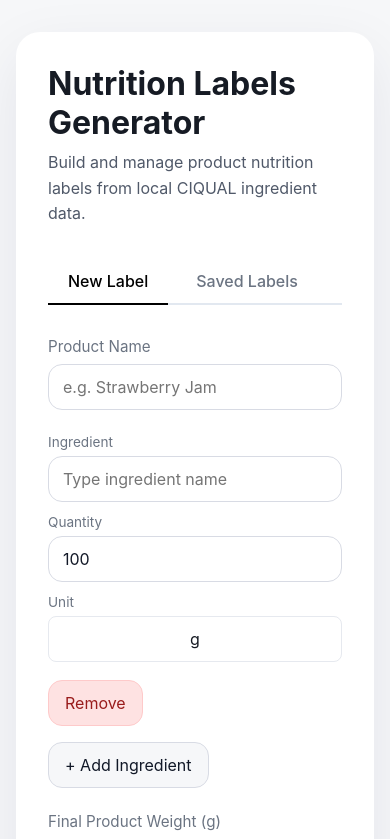
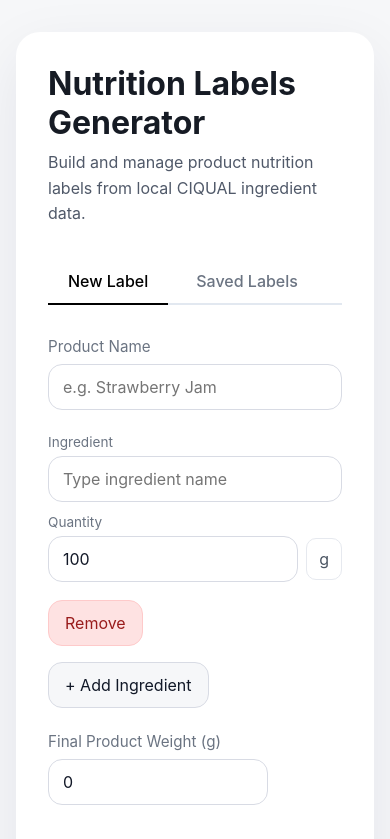
Before and after one commit to wild-strawberries/nutrition-labels-generator, a Next.js app: page / in a window 390 px wide. Shown: the top 839 px of the page. Built offline with nearby package versions, Linux system fonts and the light colour scheme.

Commit message:
UI: remove unit column, append g to quantity; fix desktop headers and responsive labels

```diff
--- a/app/globals.css
+++ b/app/globals.css
@@ -86,7 +86,7 @@ select:focus {
 
 .ingredients-header {
   display: grid;
-  grid-template-columns: 1.5fr 0.9fr 0.7fr 0.9fr;
+  grid-template-columns: 1.6fr 0.9fr 0.9fr;
   gap: 16px;
   font-weight: 600;
   color: #4f5665;
@@ -94,7 +94,7 @@ select:focus {
 
 .ingredient-row {
   display: grid;
-  grid-template-columns: 1.5fr 0.9fr 0.7fr 0.9fr;
+  grid-template-columns: 1.6fr 0.9fr 0.9fr;
   gap: 16px;
   align-items: flex-end;
 }
@@ -102,6 +102,20 @@ select:focus {
 .ingredient-input {
   display: grid;
   gap: 6px;
+}
+
+.quantity-with-unit {
+  display: flex;
+  gap: 8px;
+  align-items: center;
+}
+
+.unit-suffix {
+  padding: 10px 12px;
+  border-radius: 10px;
+  border: 1px solid #e6e9ef;
+  background: #fff;
+  color: #4b5563;
 }
 
 .field-error {
@@ -413,11 +427,9 @@ td:last-child {
   }
 
   .mobile-label {
-    display: none;
     font-size: 0.85rem;
     color: #6b7482;
     margin-bottom: 6px;
-    display: block;
   }
 
   .ingredient-row > div {
@@ -433,3 +445,14 @@ td:last-child {
     align-items: stretch;
   }
 }
+
+/* hide mobile labels by default, show them only on small screens */
+.mobile-label {
+  display: none;
+}
+
+@media (max-width: 820px) {
+  .mobile-label {
+    display: block;
+  }
+}
--- a/app/page.tsx
+++ b/app/page.tsx
@@ -442,8 +442,7 @@ export default function HomePage() {
             <div className="ingredients-block">
               <div className="ingredients-header">
                 <span>Ingredient</span>
-                <span>Quantity</span>
-                <span>Unit</span>
+                <span>Quantity (g)</span>
                 <span aria-hidden="true"></span>
               </div>
 
@@ -469,17 +468,15 @@ export default function HomePage() {
 
                   <div>
                     <span className="mobile-label">Quantity</span>
+                    <div className="quantity-with-unit">
                       <input
                         type="number"
                         min="1"
                         value={row.quantity}
                         onChange={(event) => updateRow(index, { quantity: sanitizeNumericInput(event.target.value) })}
                       />
+                      <span className="unit-suffix">g</span>
                     </div>
-
-                  <div>
-                    <span className="mobile-label">Unit</span>
-                    <div style={{ padding: 12, borderRadius: 8, background: '#fff', border: '1px solid #e6e9ef', textAlign: 'center' }}>g</div>
                   </div>
 
                   <div>
```
Lines whose indentation alone changed are shown as unchanged.
